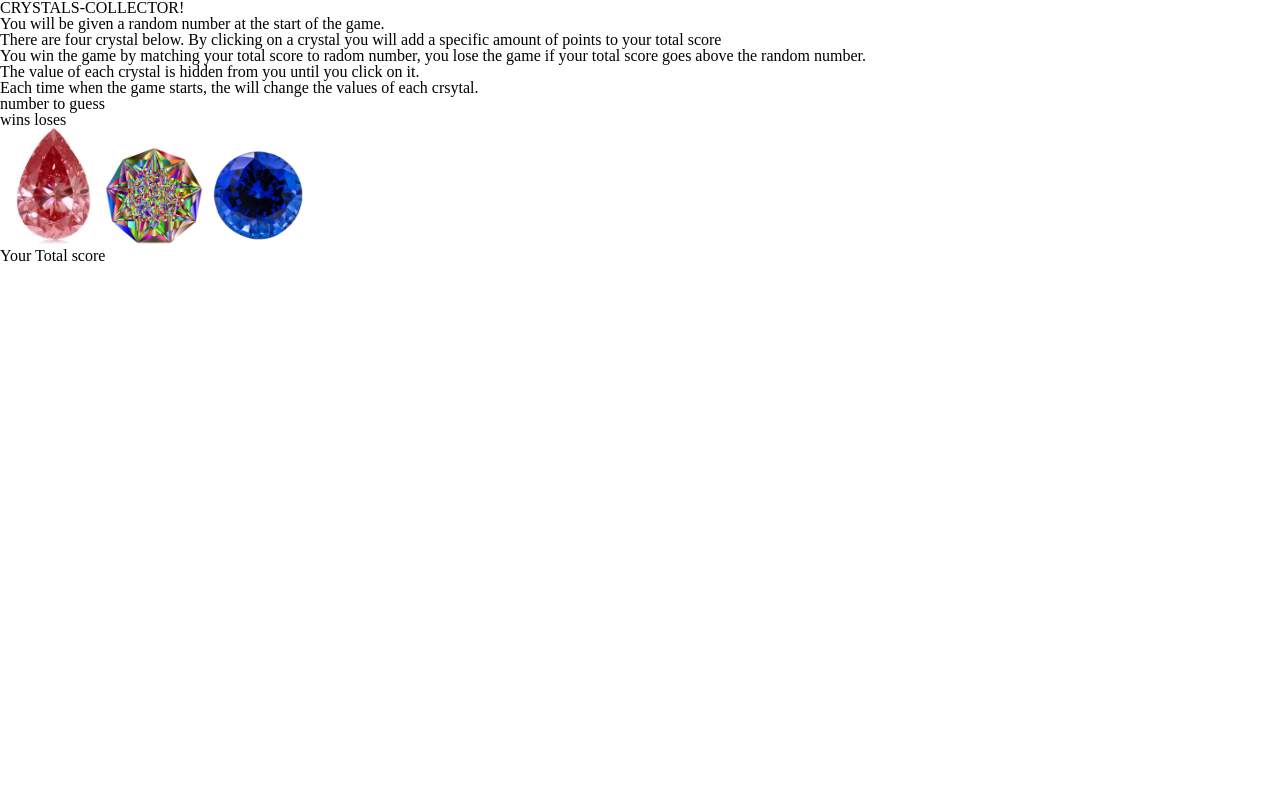
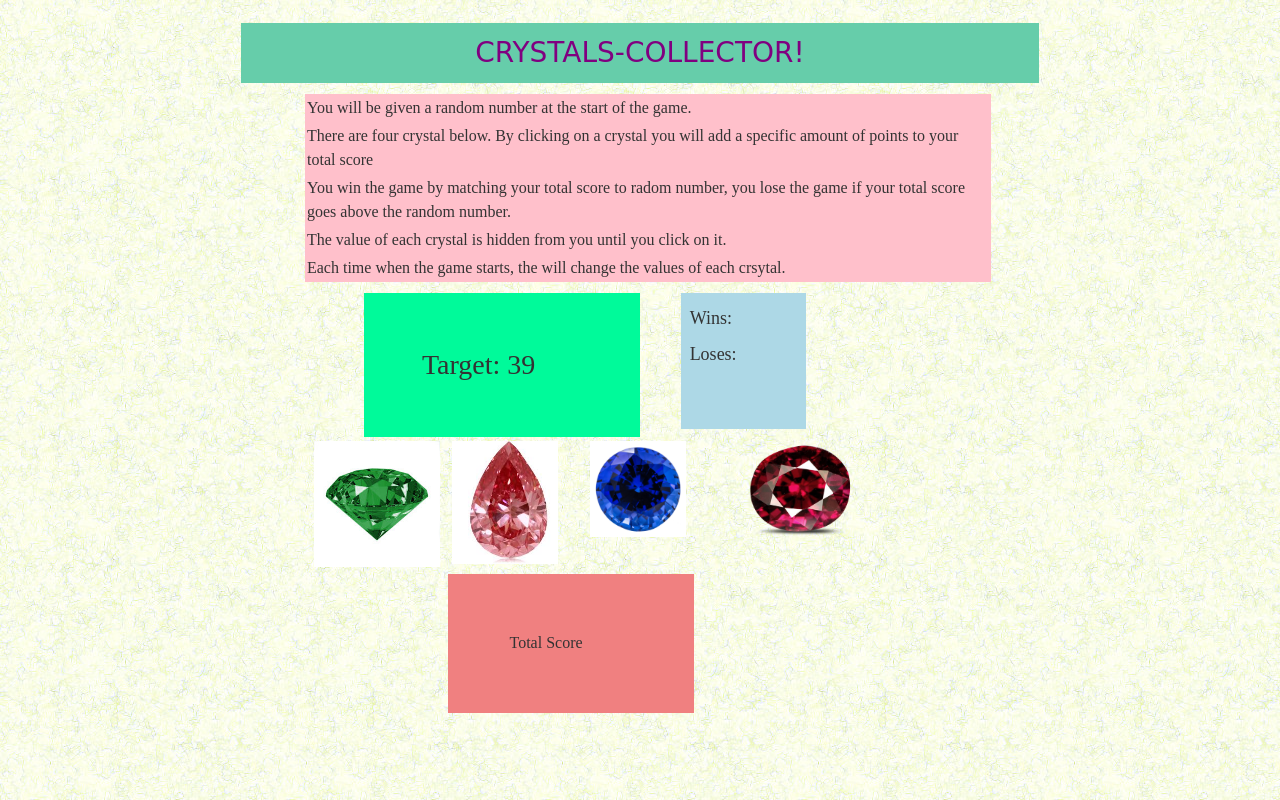
Before and after one commit to mgikanga/week-4-game, a plain HTML site: page index.html in a window 1280 px wide. Drawn offline with nearby package versions, Linux system fonts and the light colour scheme.

Commit message:
added random number generator for the target number and user input,

```diff
--- a/assets/css/style.css
+++ b/assets/css/style.css
@@ -0,0 +1,51 @@
+body{
+    background-image: url("../images/back.jpg");
+}
+#game{
+    width: 70%;
+    margin: auto;
+    margin-top: 2%;
+}
+h1{
+    background-color: mediumaquamarine;
+    text-align: center;
+    padding: 2%;
+    font-size: 28px;
+    margin-bottom: 1px;
+    font-family: 'Shrikhand', cursive;
+    color: purple;
+
+}
+p{
+    background-color: pink;
+    font-size: 16px;
+    line-height: 150%;
+    padding:2px;
+}
+#para{
+    padding:2px;
+    margin: 8px;
+}
+#numb{
+  text-align: start;
+    padding: 7%;
+    background-color: mediumspringgreen;
+   font-size: 175%;
+
+}
+#score{
+    padding:2% 6% 8% 1%;
+    background-color: lightblue;
+    margin-left: 5%;
+    width: 15%;
+    font-size: 18px;
+    text-align: left;
+}
+#yourscore{
+    background-color:lightcoral;
+    padding: 25%;
+}
+img{
+    margin: 2%;
+    padding: 2%;
+}
--- a/assets/javascript/game.js
+++ b/assets/javascript/game.js
@@ -1,16 +1,60 @@
 console.log("hey");
-var min = 1;
-var max = 12;
-var num;
-function random1l(min, max) {
-    var num = Math.floor(Math.random() * (max - min + 1) + min);
-    return num;
+$(document).ready(function () {
+    // my variables
+    var wins = 0;
+    var losses = 0;
+    var myCounter = 0;
+    var value;
+    var min = 19;
+    var max = 120;
+    var theNumber;
+    var button1;
+    var button2;
+    var button3;
+    var button4;
+    // generate the target number
+    function numb() {
+        theNumber = Math.floor(Math.random() * (max - min + 1) + min);
+        console.log(theNumber);
+    }
+    numb();
+    $("#numb").text("Target: " + theNumber);
 
-}
-console.log(num);
+    // generate the random value of the gems
+    var min = 1;
+    var max = 12;
+    button1 = Math.floor(Math.random() * (max - min + 1) + min);
+    $("#gem1").val(button1);
+    console.log(button1);
+     button2 = Math.floor(Math.random() * (max - min + 1) + min);
+     $("#gem2").val(button2);
+    console.log(button2);
+     button3 = Math.floor(Math.random() * (max - min + 1) + min);
+     $("#gem3").val(button3);
+     console.log(button3);
+     button4= Math.floor(Math.random() * (max - min + 1) + min);
+     $("#gem4").val(button4);
+     console.log(button4);
 
+    //on click add the numbers
+    $(".gems").click(function () {
+        myCounter += value;
+        $("#yourscore").text("Total Score: " + myCounter);
+        // compare the targer number and the counter
+        if (myCounter === theNumber) {
+            wins++;
+            $("#winnig").text("Wins: " + wins);
 
+        }
+        // add up the value for every click
+        //var totalScore += num1;
+        //console.log(value);
+    });
 
-/*$( "h1" ).click(function() {
-  console.log("hi");
-  });*/
+    var reset = function () {
+        var wins = 0;
+        var losses = 0;
+        var myCounter = 0;
+    };
+
+});
--- a/index.html
+++ b/index.html
@@ -6,27 +6,69 @@
     <title>crystal collector
     </title>
     <meta name="viewport" content="width=device-width, initial-scale=1">
+    <!-- Latest compiled and minified CSS -->
+<link rel="stylesheet" href="https://maxcdn.bootstrapcdn.com/bootstrap/3.3.7/css/bootstrap.min.css" integrity="sha384-BVYiiSIFeK1dGmJRAkycuHAHRg32OmUcww7on3RYdg4Va+PmSTsz/K68vbdEjh4u" crossorigin="anonymous">
+
+<!-- Optional theme -->
+<link rel="stylesheet" href="https://maxcdn.bootstrapcdn.com/bootstrap/3.3.7/css/bootstrap-theme.min.css" integrity="sha384-rHyoN1iRsVXV4nD0JutlnGaslCJuC7uwjduW9SVrLvRYooPp2bWYgmgJQIXwl/Sp" crossorigin="anonymous">
+
+<!-- Latest compiled and minified JavaScript -->
+<script src="https://maxcdn.bootstrapcdn.com/bootstrap/3.3.7/js/bootstrap.min.js" integrity="sha384-Tc5IQib027qvyjSMfHjOMaLkfuWVxZxUPnCJA7l2mCWNIpG9mGCD8wGNIcPD7Txa" crossorigin="anonymous"></script>
     <link rel="stylesheet" type="text/css" media="screen" href="assets/css/reset.css" />
     <link rel="stylesheet" type="text/css" media="screen" href="assets/css/style.css" />
     <script type="text/javascript" src="https://cdnjs.cloudflare.com/ajax/libs/jquery/3.2.1/jquery.min.js"></script>
     <script src="assets/javascript/game.js"></script>
 </head>
 <body>
+    <div class="container">
     <div id="game">
+
 <h1>CRYSTALS-COLLECTOR!</h1>
+<div class="row">
+    <div class="col-md-1"></div>
+        <div class="col-md-10" id="para">
 <p>You will be given a random number at the start of the game.</p>
 <p>There are four crystal below. By clicking on a crystal you will add a specific amount of points to your total score </p>
 <p> You win the game by matching your total score to radom number, you lose the game if your total score goes above the random number.</p>
 <p> The value of each crystal is hidden from you until you click on it.</p>
 <p> Each time when the game starts, the will change the values of each crsytal.</p>
-<p><div id="numb"> number to guess</div> <div id="score">wins loses</div></p>
+</div>
+<div class="col-md-1"></div>
+</div>
+<div class="row">
+        <div class="col-md-2"></div>
+<div class="col-md-4" id="numb"> Target</div> <div class="col-md-3" id="score" ><h4 id="winning">Wins: </h4><br> <h4 id ="lossing">Loses:</div></h4>
 
-<P>
-     <img id="gem1" src="assets/images/Rgem.jpeg" alt="mygem" width="100px">
-   <img id="gem2" src="assets/images/Agem.jpeg" alt="mygem" width="100px">
-   <img id="gem3" src="assets/images/Pcrytall.png" alt="mygem" width="100px">
-</P>
-<div id="yourscore"> Your Total score</div>
+<div class="col-md-2"></div>
 </div>
+<div class="row">
+        <div class="col-md-1"></div>
+    <div class="col-md-2">
+     <img id="gem1" class="gems" src="assets/images/Ggem.jpg" alt="mygem" width="130px">
+    </div>
+    <div class="col-md-2">
+   <img id="gem2" class="gems" src="assets/images/Rgem.jpeg" alt="mygem" width="110px">
+</div>
+<div class="col-md-2">
+   <img id="gem3" class="gems" src="assets/images/Pcrytall.png" alt="mygem" width="100px">
+</div>
+<div class="col-md-2">
+   <img id="gem4"class="gems" src="assets/images/gemT.png" alt="mygem" width="150px">
+</div>
+<div class="col-md-3"></div>
+</div>
+<div class="row">
+
+        <div class="col-md-3"></div>
+    <div class="col-md-4">
+<div id="yourscore">Total Score</div>
+
+<div class="col-md-5"></div>
+</div>
+</div>
+</div>
+</div>
+</div>
+
 </body>
 </html>
```
Also changed, not shown: Tgem.webp (added), assets/images/Ggem.jpg (added), assets/images/back.jpg (added), assets/images/gemT.png (added), 1 other file.
